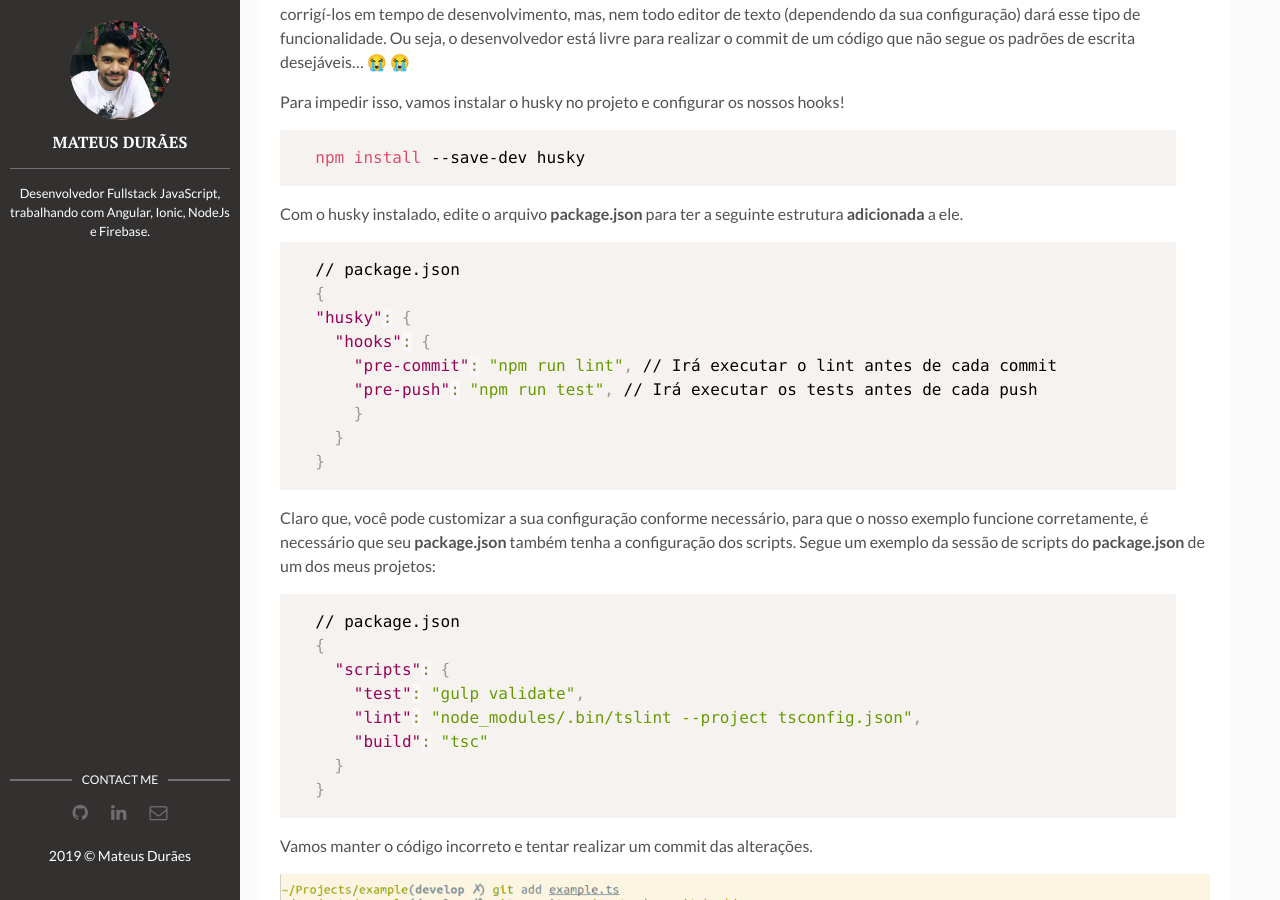
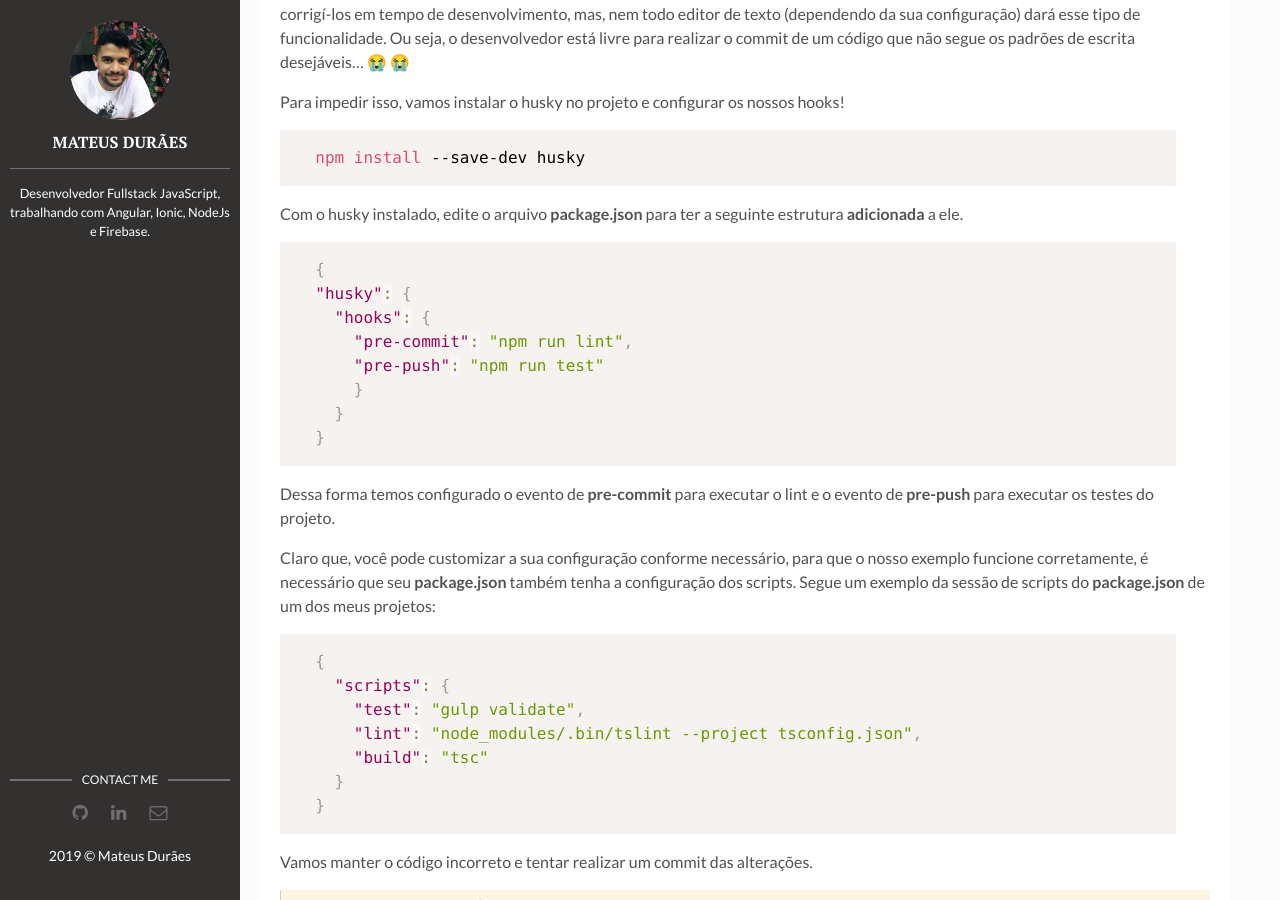
Before and after one commit to mateusduraes/mateusduraes.github.io, a Jekyll site: the page built from _posts/2019-02-03-git-hooks-com-husky.markdown, in a window 1280 px wide and 900 px high, scrolled down 1633 px. Built offline with Jekyll 4.4.1, drawn with Linux system fonts in a browser that asks for light colours; emoji names are drawn with the system emoji font; comment, search, counter and statistics services are not loaded.

Commit message:
Remvoe comments from json syntax

````diff
--- a/_posts/2019-02-03-git-hooks-com-husky.markdown
+++ b/_posts/2019-02-03-git-hooks-com-husky.markdown
@@ -74,20 +74,20 @@ Para impedir isso, vamos instalar o husky no projeto e configurar os nossos hook
 
 Com o husky instalado, edite o arquivo **package.json** para ter a seguinte estrutura **adicionada** a ele.
 ```json
-  // package.json
   {
   "husky": {
     "hooks": {
-      "pre-commit": "npm run lint", // Irá executar o lint antes de cada commit
-      "pre-push": "npm run test", // Irá executar os tests antes de cada push
+      "pre-commit": "npm run lint",
+      "pre-push": "npm run test"
       }
     }
   }
 ```
 
+Dessa forma temos configurado o evento de **pre-commit** para executar o lint e o evento de **pre-push** para executar os testes do projeto.
+
 Claro que, você pode customizar a sua configuração conforme necessário, para que o nosso exemplo funcione corretamente, é necessário que seu **package.json** também tenha a configuração dos scripts. Segue um exemplo da sessão de scripts do **package.json** de um dos meus projetos:
 ```json
-  // package.json
   {
     "scripts": {
       "test": "gulp validate",
````
